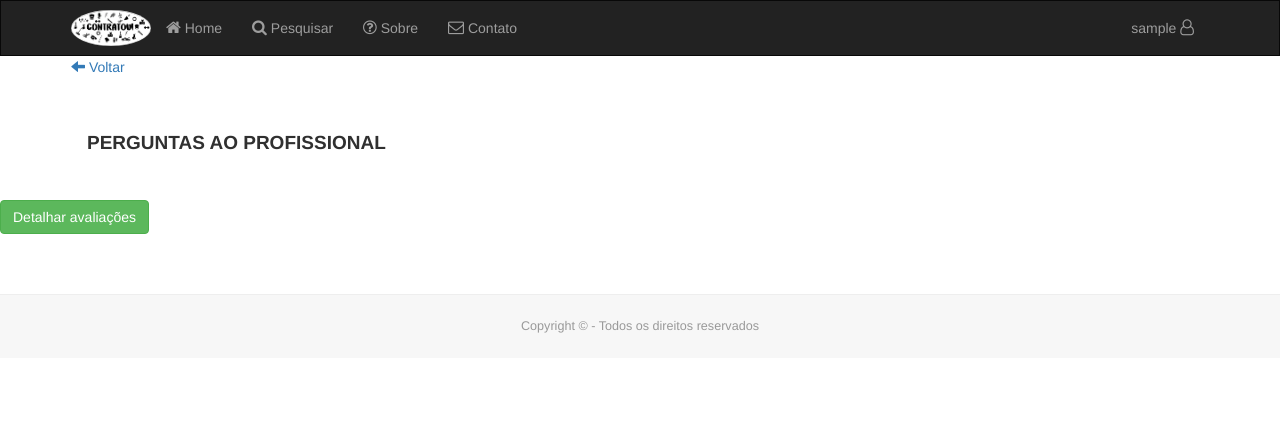
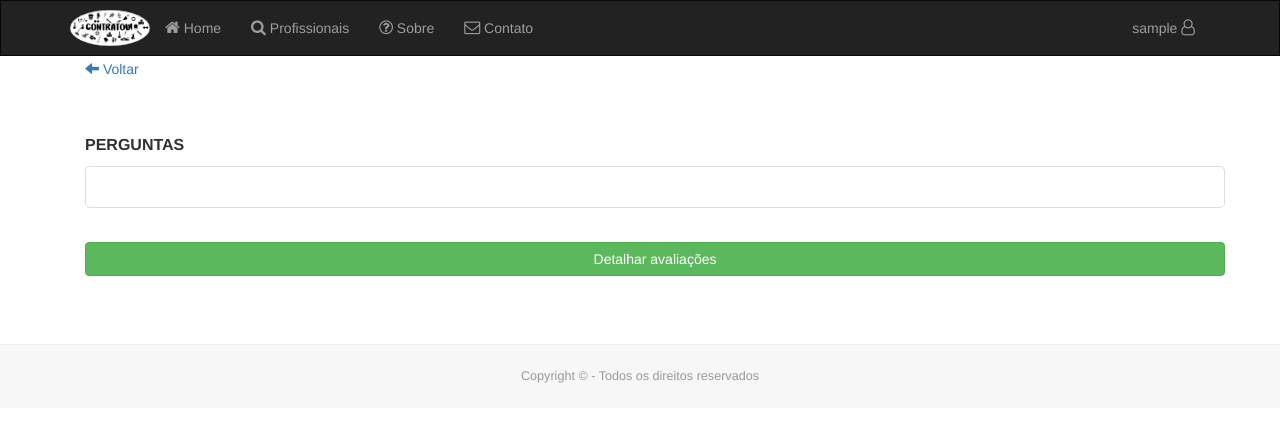
Before and after one commit to kaiserthiago/contratou, a Django app: page /profissional/detalhe/1/ in a window 1280 px wide. Shown: the top 422 px of the page. Run offline with Django 3.2, Linux system fonts and the light colour scheme; the visitor is signed in with stand-in values (Sample User, id 1); data that the repository does not hold is empty; some libraries are stand-ins or nearby versions.

Commit message:
prof detail

```diff
--- a/contratou/templates/contratou/home.html
+++ b/contratou/templates/contratou/home.html
@@ -4,5 +4,7 @@
 
 {% block conteudo %}
     <h2 class="page-header text-center">Contratou! FACILITANDO A CONTRATAÇÃO DE SERVIÇOS</h2>
+    <a href="{% url 'contratou.search' %}" class="btn btn-primary"><i
+            class="fa fa-search" style="font-size:16px"></i> Profissionais</a>
     <img src="{% static 'img/logo2.png' %}" class="img-responsive">
 {% endblock %}
--- a/contratou/templates/contratou/profissional_detalhe.html
+++ b/contratou/templates/contratou/profissional_detalhe.html
@@ -1,35 +1,40 @@
-{% extends "contratou/../layout.html" %}
+{% extends "layout.html" %}
 {% block class_profissionais %} class="active" {% endblock %}
-
-{% block link_css %}
-    <link rel="stylesheet" href="https://cdnjs.cloudflare.com/ajax/libs/font-awesome/4.7.0/css/font-awesome.min.css">
-{% endblock %}
-
 {% load static %}
 
 {% block conteudo %}
+    <section class="section-content">
+        <div class="container">
             <p><a href="javascript:window.history.go(-1)"><span
                     class="glyphicon glyphicon-arrow-left"></span> Voltar</a></p>
+        </div>
+    </section>
 
     {% if request.user.is_authenticated %}
-        <table class="table">
         {% for profissional in profissionais %}
-                <tr>
-                    <td style="vertical-align:middle">
-                        <img src="{{ profissional.foto.url }}" class="img-resposive"
-                             style="width:150px; margin-right: 10px; border-radius: 10%">
-                    </td>
-                    <td style="vertical-align:middle">
-                        <h4>
-                            <strong>{{ profissional.nome }}</strong><br>
-                        </h4>
+            <section class="section-content">
+                <div class="container">
+                    <div class="row">
+                        <div class="col-sm-3">
+                            <div class="card">
+                                <img src="{{ profissional.foto.url }}" style="width:100%">
+                            </div>
+                        </div>
+                        <div class="col-sm-6">
+                            <div class="card">
+                                <div class="container">
+                                    <h4><strong>{{ profissional.nome }}</strong></h4>
                                     {% for area in profissional.area.all %}
                                         <p>- {{ area }}</p>
                                     {% endfor %}
                                     <p>{{ profissional.cidade }}/{{ profissional.uf }}</p>
-                    </td>
-                    <td>
-                        <h4><strong>Média de avaliações</strong></h4>
+                                </div>
+                            </div>
+                        </div>
+                        <div class="col-sm-3">
+                            <div class="card">
+                                <div class="container">
+                                    <h4><strong>Reputação</strong></h4>
                                     Organização:
                                     {% if campos.campo1 >= 1 and campos.campo1 < 2 %}
                                         <i class="fa fa-star checked"></i>
@@ -55,7 +60,7 @@
                                         <i class="fa fa-star checked"></i>
                                         <i class="fa fa-star checked"></i>
                                         <i class="fa fa-star"></i>
-                        {% else %}
+                                    {% elif campos.campo1 == 5 %}
                                         <i class="fa fa-star checked"></i>
                                         <i class="fa fa-star checked"></i>
                                         <i class="fa fa-star checked"></i>
@@ -88,7 +93,7 @@
                                         <i class="fa fa-star checked"></i>
                                         <i class="fa fa-star checked"></i>
                                         <i class="fa fa-star"></i>
-                        {% else %}
+                                    {% elif campos.campo2 == 5 %}
                                         <i class="fa fa-star checked"></i>
                                         <i class="fa fa-star checked"></i>
                                         <i class="fa fa-star checked"></i>
@@ -121,7 +126,7 @@
                                         <i class="fa fa-star checked"></i>
                                         <i class="fa fa-star checked"></i>
                                         <i class="fa fa-star"></i>
-                        {% else %}
+                                    {% elif campos.campo3 == 5 %}
                                         <i class="fa fa-star checked"></i>
                                         <i class="fa fa-star checked"></i>
                                         <i class="fa fa-star checked"></i>
@@ -154,7 +159,7 @@
                                         <i class="fa fa-star checked"></i>
                                         <i class="fa fa-star checked"></i>
                                         <i class="fa fa-star"></i>
-                        {% else %}
+                                    {% elif campos.campo4 == 5 %}
                                         <i class="fa fa-star checked"></i>
                                         <i class="fa fa-star checked"></i>
                                         <i class="fa fa-star checked"></i>
@@ -187,7 +192,7 @@
                                         <i class="fa fa-star checked"></i>
                                         <i class="fa fa-star checked"></i>
                                         <i class="fa fa-star"></i>
-                        {% else %}
+                                    {% elif campos.campo5 == 5 %}
                                         <i class="fa fa-star checked"></i>
                                         <i class="fa fa-star checked"></i>
                                         <i class="fa fa-star checked"></i>
@@ -195,21 +200,22 @@
                                         <i class="fa fa-star checked"></i>
                                     {% endif %}
                                     <br>
-                    </td>
-                </tr>
+                                </div>
+                            </div>
+                        </div>
+                    </div>
+                </div>
+            </section>
         {% endfor %}
-            </tbody>
-        </table>
 
+        <!--PERGUNTAS-->
         <section class="section-questions-market-place">
             <div class="container">
                 <header>
-                    <h4><strong>Perguntas ao profissional</strong></h4>
+                    <h4><strong>Perguntas</strong></h4>
                 </header>
+                <section class="section-questions-market-place-content">
                     {% for profissional in profissionais %}
-
-
-                    <section class="section-questions-market-place-content">
                         <form class="questions-form"
                               action="{% url 'contratou.profissional_new_question' profissional.id %}"
                               method="post">
@@ -237,30 +243,34 @@
             </div>
         </section>
 
-        <button type="button" class="btn btn-success" data-toggle="collapse" data-target="#avaliacoes">Detalhar
+        <section class="section-content">
+            <div class="container">
+                <button type="button" class="btn btn-success btn-block" data-toggle="collapse"
+                        data-target="#avaliacoes">Detalhar
                     avaliações
                 </button>
+            </div>
+        </section>
 
+        <section class="section-content">
+            <div class="container">
                 <div id="avaliacoes" class="collapse">
                     <table class="table table-striped">
                         <thead>
                         <th>
-                    <h4><strong>Avaliações do profissional </strong>
+                            <h4><strong>Avaliações</strong>
 
                             </h4>
-                </th>
-                <th>
                         </th>
                         </thead>
                         <tbody>
                         {% for avalia in avaliacao %}
                             <tr>
                                 <td style="vertical-align:middle">
-                            <p><strong>{{ avalia.servico }}</strong> - <em>{{ avalia.data_servico }}</em> (Avaliado
-                                por: {{ avalia.contratante }})</p>
+                                    <p><strong>{{ avalia.servico }}</strong> - <em>{{ avalia.data_servico }}</em>
+                                        (Por: {{ avalia.contratante }})</p>
                                     <p>{{ avalia.comentario }}</p>
-                        </td>
-                        <td>
+                                    <br>
                                     Organização:
                                     {% if avalia.campo1 == 1 %}
                                         <i class="fa fa-star checked"></i>
@@ -430,39 +440,24 @@
                             </tr>
                         {% empty %}
                             <tr>
-                        <td colspan="2" class="text-center bg-warning">Profissional sem avaliações</td>
+                                <td class="text-center bg-warning">Profissional sem avaliações</td>
                             </tr>
                         {% endfor %}
                         </tbody>
                     </table>
                 </div>
-
-
+            </div>
+        </section>
     {% else %}
         {% if erro %}
+            <section class="section-content">
+                <div class="container">
                     <p class="alert alert-danger">
                         Usuário ou senha inválidos!
                     </p>
+                </div>
+            </section>
         {% endif %}
         {% include 'contratou/login_include.html' %}
     {% endif %}
-
-
-
-    {#        <div class="card">#}
-    {#            <img src="{{ profissional.foto.url }}" class="img-resposive" style="width:100%">#}
-    {#            <div class="container">#}
-    {#                <h4><b>{{ profissional.nome }}</b></h4>#}
-    {#                {% for area in profissional.area.all %}#}
-    {#                    <p>- {{ area }}</p>#}
-    {#                {% endfor %}#}
-    {#            <p>{{ profissional.cidade }}/{{ profissional.uf }}</p>#}
-    {#                <p>{{ profissional.telefone }}</p>#}
-    {#                <p>Reputação:#}
-    {#                    <span class="fa fa-star checked"></span>#}
-    {#                    <span class="fa fa-star checked"></span>#}
-    {#                    <span class="fa fa-star checked"></span>#}
-    {#                    <span class="fa fa-star"></span>#}
-    {#                    <span class="fa fa-star"></span>#}
-    {#                </p>#}
 {% endblock %}
--- a/contratou/templates/layout.html
+++ b/contratou/templates/layout.html
@@ -1,4 +1,5 @@
 <!DOCTYPE html>
+{% load static %}
 <html lang="pt-br">
 <head>
     {% block head %} {% endblock %}
@@ -31,7 +32,6 @@
                 <span class="icon-bar"></span>
                 <span class="icon-bar"></span>
             </button>
-            {% load static %}
             <a href="{% url 'contratou.home' %}">
                         <span class="navbar-brand navbar-brand-job"> <img src="{% static '/img/logo3.png' %}"
                                                                           class="img-responsive"
@@ -44,7 +44,7 @@
                         class="fa fa-home" style="font-size:16px"></i> Home</a>
                 </li>
                 <li {% block class_search %} {% endblock %}><a href="{% url 'contratou.search' %}"><i
-                        class="fa fa-search" style="font-size:16px"></i> Pesquisar</a>
+                        class="fa fa-search" style="font-size:16px"></i> Profissionais</a>
                 </li>
                 <li
                         {% block class_sobre %} {% endblock %}><a href="{% url 'contratou.sobre' %}"><i
@@ -55,17 +55,6 @@
                         class="fa fa-envelope-o" style="font-size:16px"></i> Contato</a>
                 </li>
             </ul>
-            {#            <form action="{% url 'contratou.search' %}" class="navbar-form navbar-left navbar-form-job">#}
-            {#            <form action="" class="navbar-form navbar-left navbar-form-job">#}
-            {#                <div class="input-group">#}
-            {#                    <input type="text" class="form-control" name="qs" id="search"#}
-            {#                           placeholder="Busca pela área de atuação..." value="{{ qs }}">#}
-            {#                    <span class="input-group-btn">#}
-            {#                                <button type="submit" class="btn btn-default"><i class="fa fa-search"></i></button>#}
-            {#                            </span>#}
-            {#                </div>#}
-            {#                <button type="submit" class="btn btn-default">Submit</button>#}
-            {#            </form>#}
             <ul class="nav navbar-nav navbar-right">
                 {% if request.user.is_authenticated %}
                     <li class="dropdown">
@@ -80,10 +69,10 @@
                                         Avaliar Profissional
                                     </a>
                                 </li>
-{#                                <li>#}
-{#                                    <a href="{% url 'profissional_perguntas' request.user.userprofile.profissional.id %}"><i#}
-{#                                            class="fa fa-question-circle-o" style="font-size:16px"></i> Minhas perguntas</a>#}
-{#                                </li>#}
+                                {#                                <li>#}
+                                {#                                    <a href="{% url 'profissional_perguntas' request.user.userprofile.profissional.id %}"><i#}
+                                {#                                            class="fa fa-question-circle-o" style="font-size:16px"></i> Minhas perguntas</a>#}
+                                {#                                </li>#}
                             {% endif %}
 
                             {#                            <li><a href="#"><i#}
--- a/static/css/layout.css
+++ b/static/css/layout.css
@@ -122,7 +122,7 @@ h2 {
 }
 
 h4 {
-    font-size: 19px;
+    font-size: 16px;
     text-transform: uppercase;
     line-height: 1.375em;
     color: #303030;
@@ -222,29 +222,38 @@ h4 {
 }
 
 .card {
-    box-shadow: 0 4px 8px 0 rgba(0, 0, 0, 0.2);
+    box-shadow: 0 4px 8px 0 rgba(0,0,0,0.2);
     transition: 0.3s;
-    max-width: 320px;
-    width: 40%;
+    width: 100%;
     border-radius: 5px;
-    float: left;
-    background-color: #f1f1f1;
+    margin-bottom: 15px;
 }
 
 .card:hover {
-    box-shadow: 0 8px 16px 0 rgba(0, 0, 0, 0.2);
+    box-shadow: 0 8px 16px 0 rgba(0,0,0,0.2);
+}
+
+.card img {
+    border-radius: 5px;
+}
+
+.container {
+    padding: 2px 16px;
 }
 
 .checked {
     color: orange;
 }
 
-.card img {
-    border-radius: 5px 5px 0 0;
+.section-content {
+    height: 100%;
 }
 
 .container {
-    padding: 2px 16px;
+    margin-right: auto;
+    margin-left: auto;
+    padding-left: 15px;
+    padding-right: 15px;
 }
 
 /*Define o alinhamento e cores do rodapé*/
```
Lines whose indentation alone changed are shown as unchanged.
